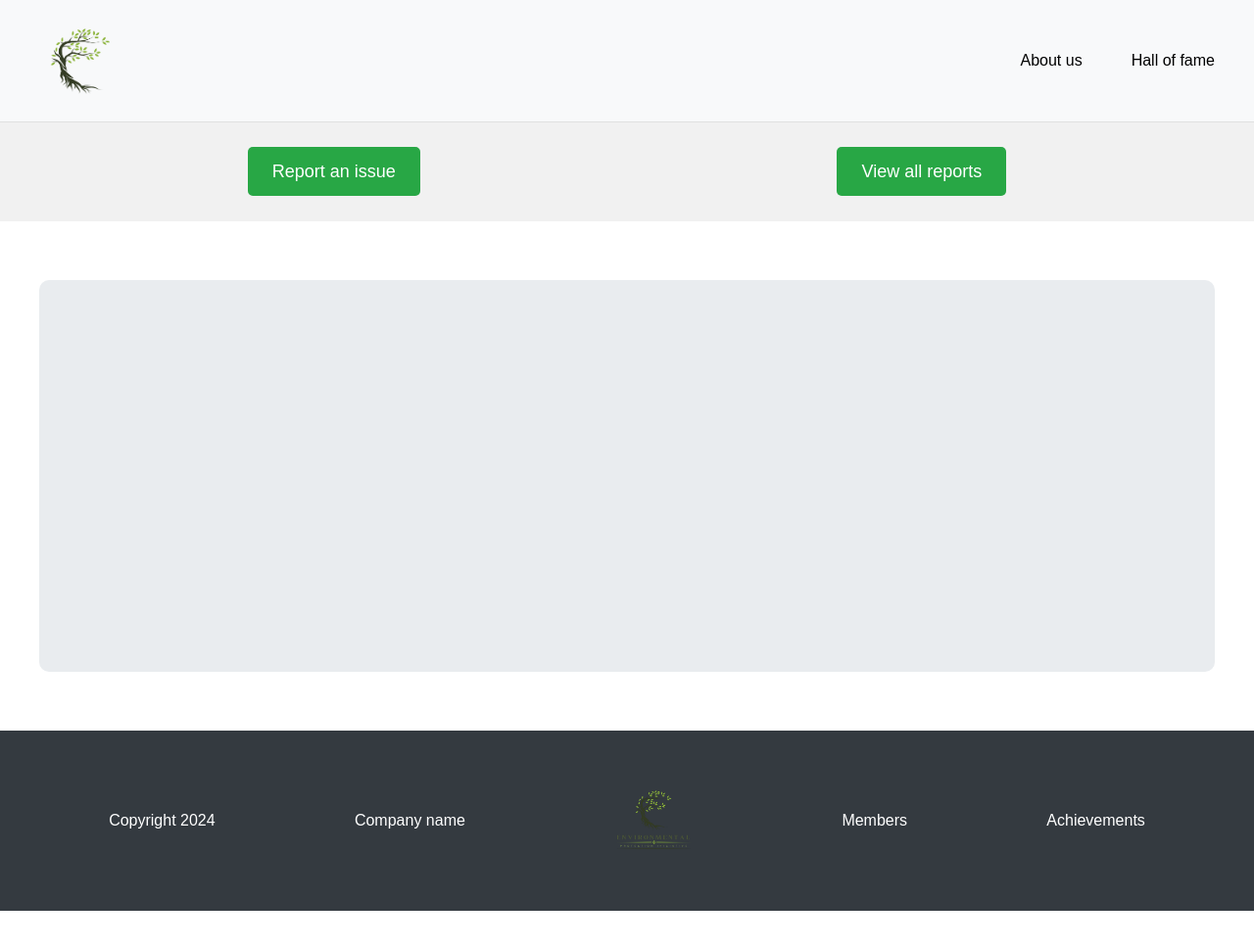
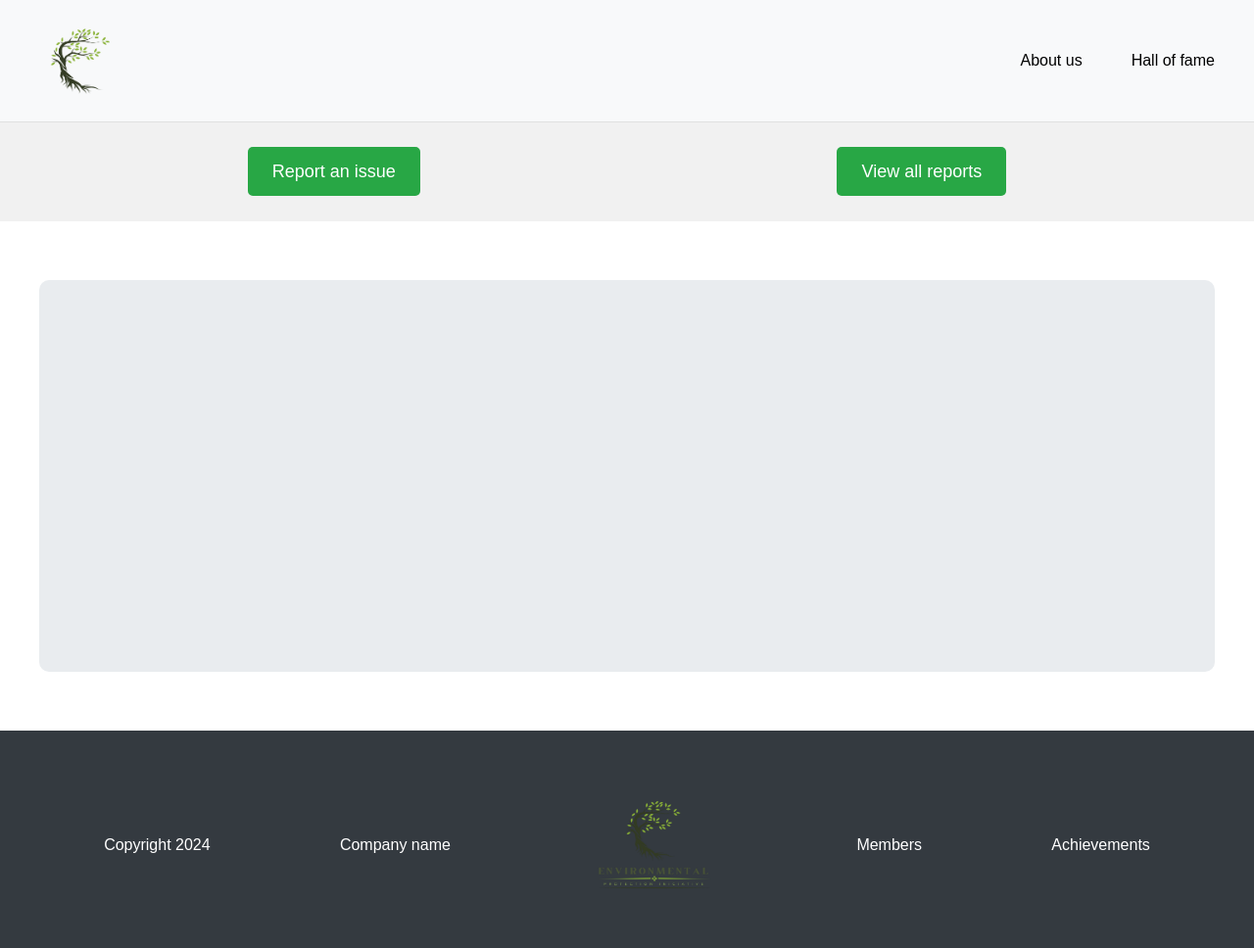
Before and after one commit to DrinKurtishi/Hackathon, a plain HTML site: page index.html in a window 1280 px wide. Shown: the whole page at 98% size. Before the commit the page ends 930 px from the top, so only its background shows below. Drawn offline with Linux system fonts and the light colour scheme.

Commit message:
changed logo size

```diff
--- a/index.html
+++ b/index.html
@@ -45,7 +45,7 @@
             <div class="copyright">Copyright 2024</div>
             <div class="probably-logo">Company name</div>
             <div class="logo">
-                <img src="homepage_photos/Logo.png" height="100px" alt="Logo">
+                <img src="homepage_photos/Logo.png" height="150px" alt="Logo">
             </div>
             <div class="members">Members</div>
             <div class="achievements">Achievements</div>
```
